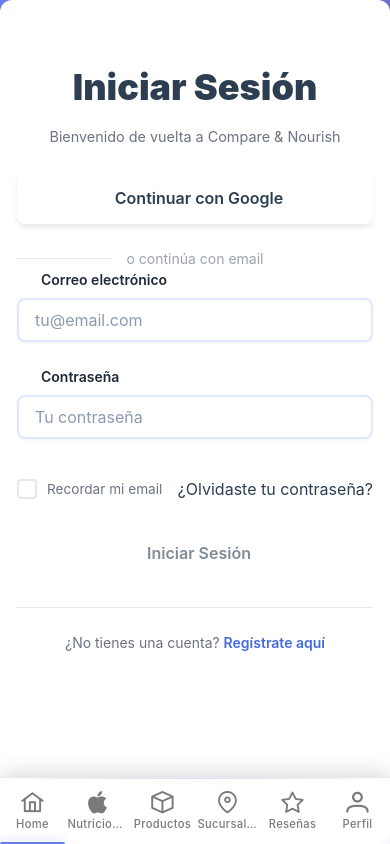
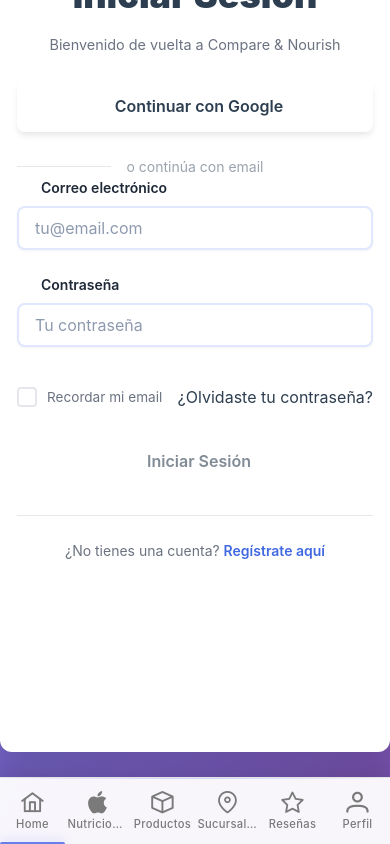
Before and after one commit to Enzo0ocarp/compare-app-PF-master, a React (Create React App) app: page /login in a window 390 px wide. Built offline with nearby package versions, Linux system fonts and the light colour scheme; no server answers.

Commit message:
correccion estilos

```diff
--- a/src/components/Login.js
+++ b/src/components/Login.js
@@ -255,9 +255,13 @@ const Login = () => {
               Regístrate aquí
             </Link>
           </p>
+
         </div>
+
       </div>
+
     </div>
+
   );
 };
 
--- a/src/styles/AuthStyles.css
+++ b/src/styles/AuthStyles.css
@@ -36,6 +36,7 @@
   background: linear-gradient(135deg, var(--auth-primary) 0%, var(--auth-secondary) 100%);
   position: relative;
   overflow: hidden;
+  padding-bottom: 120px !important;
 }
 
 .auth-container::before {
@@ -66,6 +67,7 @@
 
 /* === TARJETA DE AUTENTICACIÓN === */
 .auth-card {
+  margin-bottom: 3rem; /* Separación adicional */
   background: var(--auth-bg-card);
   border-radius: var(--auth-radius-lg);
   box-shadow: var(--auth-shadow-lg);
@@ -1091,3 +1093,21 @@
   }
 }
 }
+
+@media (max-width: 640px) {
+  .auth-container {
+    padding-bottom: 150px;
+  }
+  .auth-card {
+    margin-bottom: 4rem;
+  }
+}
+
+@media (max-width: 480px) {
+  .auth-container {
+    padding-bottom: 180px;
+  }
+  .auth-card {
+    margin-bottom: 5rem;
+  }
+}
```
